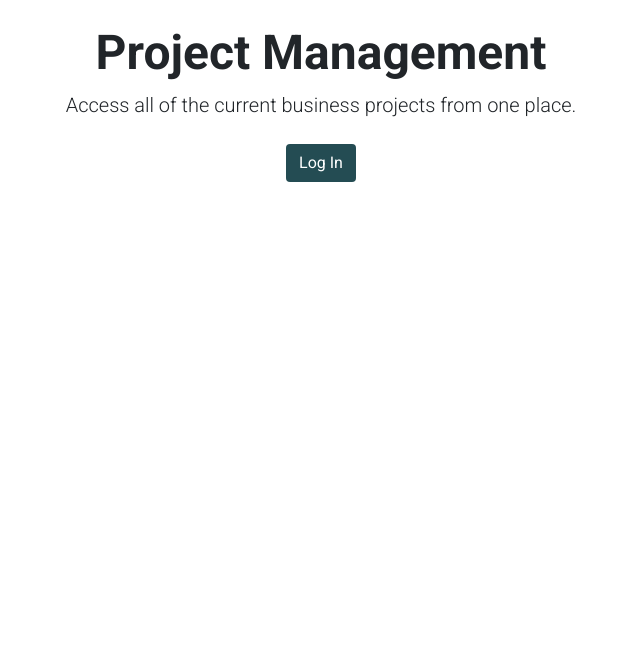
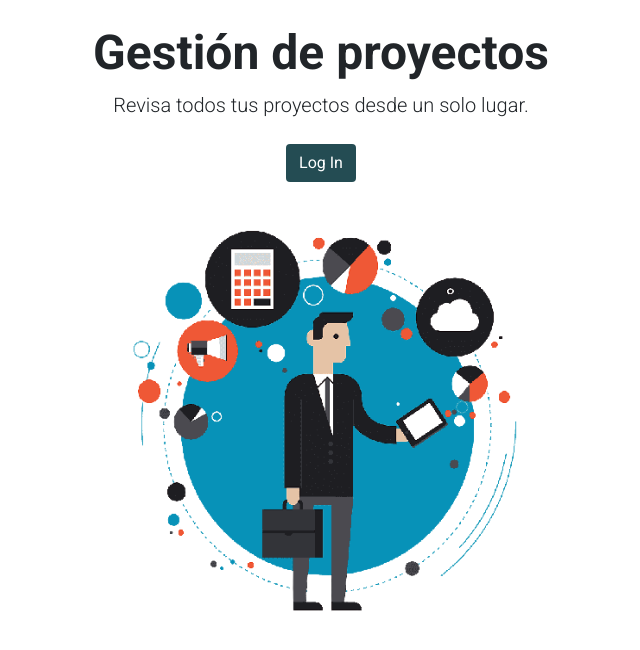
Before and after one commit to matiascavieres/Cloud, a Django app: page / in a window 1280 px wide. Shown: the part 72-722 px from the top of the page, without its empty margins (319-959 px from the left). Run offline with Django 4.2, Linux system fonts and the light colour scheme.

Commit message:
added images and fixes

```diff
--- a/core/settings.py
+++ b/core/settings.py
@@ -16,6 +16,7 @@ INSTALLED_APPS = [
     "django.contrib.staticfiles",
     "project",
 ]
+
 
 MIDDLEWARE = [
     "django.middleware.security.SecurityMiddleware",
--- a/project/templates/detail.html
+++ b/project/templates/detail.html
@@ -4,12 +4,11 @@
 <div>
     <div class="row vh-100" style="overflow-x: hidden">
         <div class="d-flex flex-column justify-content-center col-4 text-center" style="background-color: #244c53">
-            <h1 class="titulo-izquierda display-5 fw-bold" style="color: white">{{detail.name}}</h1>
+            <h1 class="text-white align-self-center" style="letter-spacing: 2px;">{{detail.name}}</h1>
         </div>
         <div class="col-8 d-flex container justify-content-center align-items-center" style="background-color: white">
 
-                <h1 class="d-flex px-5" style="font-size: 30px;">{{detail.description}}</h1>
-
+                <h3 class="d-flex px-5">{{detail.description}}</h3>
                 <div class="position-absolute bottom-0 start-50 translate-middle-x mb-5">
                   {% if user.is_authenticated %}
                   <a href="/projects" class="btn  btn-lg px-4 gap-3" style="background-color: #244c53 ; color: white;" role="button" aria-disabled="true">Project Listings</a>
--- a/project/templates/index.html
+++ b/project/templates/index.html
@@ -4,16 +4,20 @@ Project Detail
 {% endblock %}
 {% block content %}
     <div class="px-4 py-5 my-5 text-center">
-        <h1 class="display-5 fw-bold">Project Management</h1>
+      <h1 class="display-5 fw-bold">Gestión de proyectos</h1>
       <div class="col-lg-6 mx-auto">
-          <p class="lead mb-4">Access all of the current business projects from one place.</p>
+        <p class="lead mb-4">Revisa todos tus proyectos desde un solo lugar.</p>
         <div class="d-grid gap-2 d-sm-flex justify-content-sm-center">
           {% if user.is_authenticated %}
-            <a href="/projects" style="background-color: #244c53;" class="btn text-white" role="button" aria-disabled="true">Project Listings</a>
+          <a href="/projects" style="background-color: #244c53;" class="btn text-white" role="button" aria-disabled="true">Listado de proyectos</a>
           {% else %}
           <a href="/accounts/login" style="background-color: #244c53;" class="btn text-white" role="button" aria-disabled="true">Log In</a>
           {% endif %}
         </div>
       </div>
+      <div class="my-5">
+        {% load static %}
+        <img src="{% static '../static/project_manager.png' %}" alt="" width="494px" height="383px">
+      </div>
     </div>
 {% endblock %}
--- a/project/templates/project.html
+++ b/project/templates/project.html
@@ -16,7 +16,7 @@ Project Listings
 <div>
     <div class="row vh-100" style="overflow-x: hidden;">
         <div class="d-flex flex-column justify-content-center col-4 text-center" style="background-color: #244C53">
-            <h1 class=" display-5 fw-bold" style="color: white;">Lista de proyectos</h1>
+          <h1 class="text-white align-self-center" style="letter-spacing: 2px;">Tus proyectos</h1>
 
         </div>
         {% comment %} container grande {% endcomment %}
--- a/templates/registration/login.html
+++ b/templates/registration/login.html
@@ -19,7 +19,7 @@
           <label for="{{ form.username.id_for_label }}"></label>
           {{ form.username }}
         </div>
-        <p style="margin-top: 10px; padding-left: 5px;"">Contraseña:</p>
+        <p style="margin-top: 10px; padding-left: 5px;">Contraseña: </p>
         <div class="form-group">
           <label for="{{ form.password.id_for_label }}"></label>
           {{ form.password }}
@@ -27,6 +27,10 @@
         <button type="submit" style="margin-top: 10px; margin-left: 3px; background-color: #244C53 !important;" class="btn text-white">Log In</button>
       </form>
     </div>
+    <div class="my-5">
+      {% load static %}
+      <img src="{% static '../static/body_of_knowledge.jpg' %}" alt="" style="width: 500px; margin-left: 70px;">
+    </div>
   </div>
 
 </div>
```
Also changed, not shown: db.sqlite3, project/static/body_of_knowledge.jpg (added), project/static/project_manager.png (added). Lines whose indentation alone changed are shown as unchanged.
